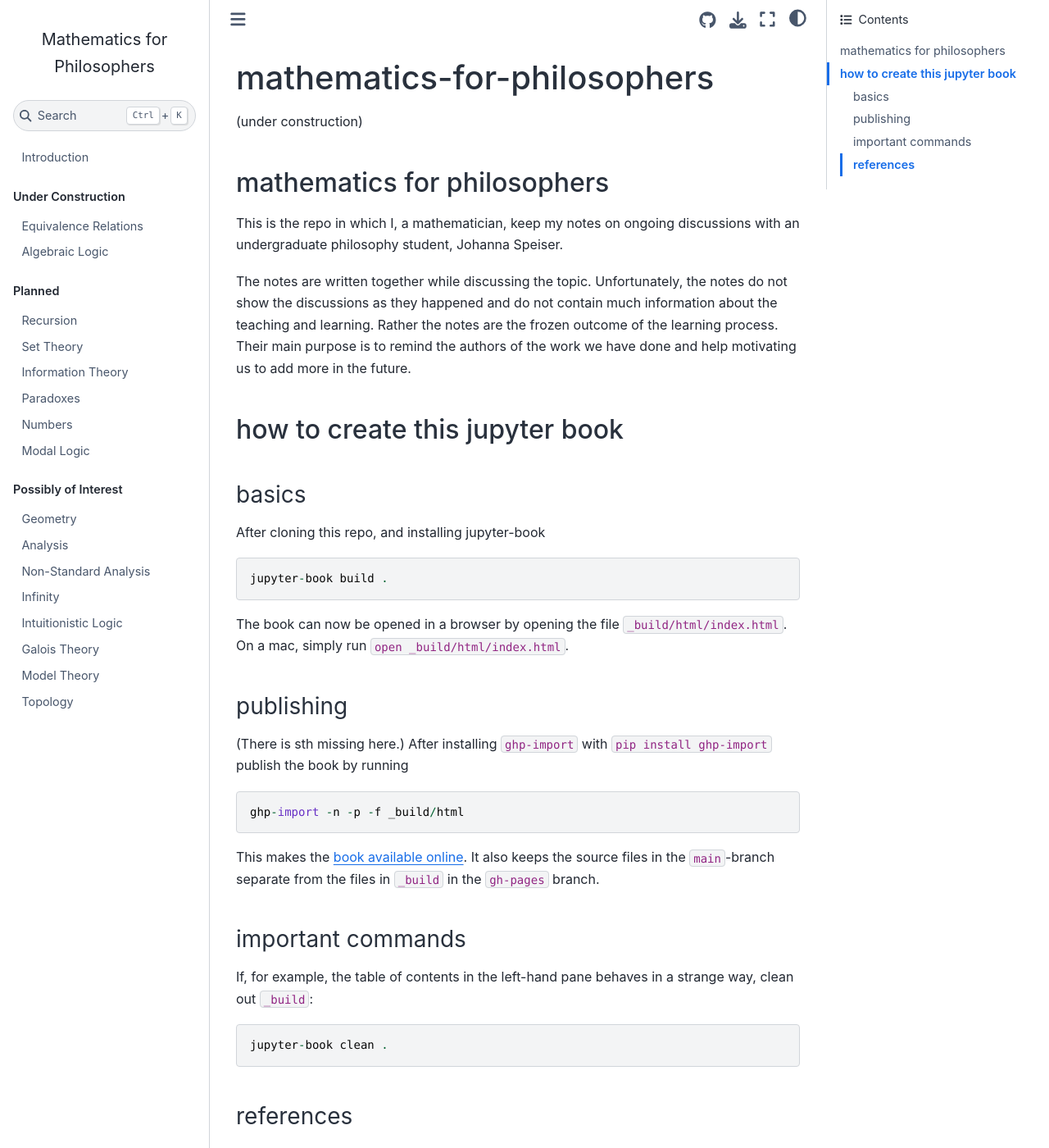
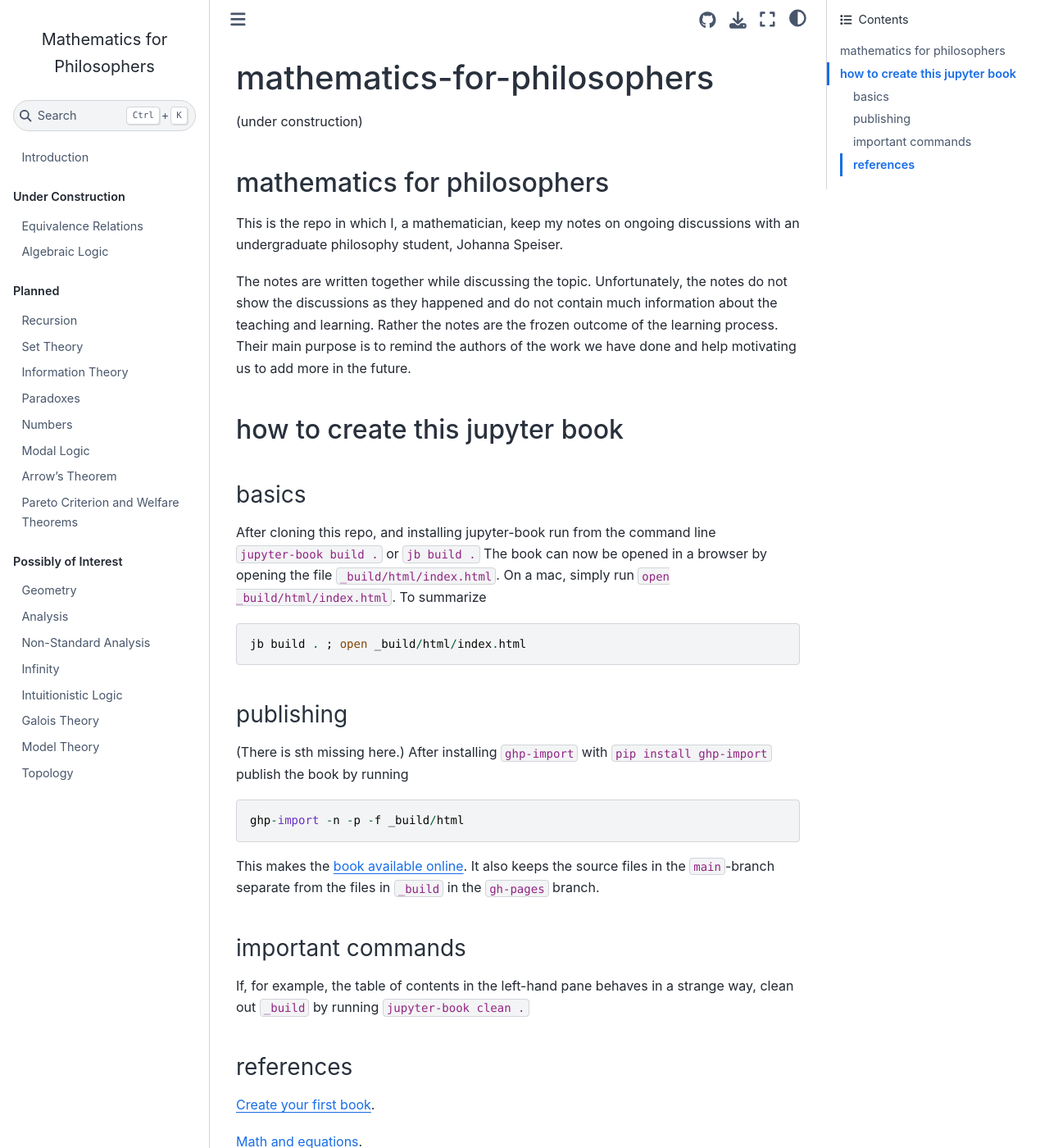
Before and after one commit to alexhkurz/mathematics-for-philosophers, a Jupyter Book: the page built from README.md, in a window 1280 px wide and 1400 px high. Shown: the whole window at 82% size. Built offline with Jupyter Book 1.0.4 settings and Sphinx 7.4.7 and the Sphinx Book theme 1.1.4, drawn with Linux system fonts in a browser that asks for light colours.

Commit message:
welfare and arrows added

````diff
--- a/README.md
+++ b/README.md
@@ -12,13 +12,11 @@ The notes are written together while discussing the topic. Unfortunately, the no
 
 ### basics
 
-After cloning this repo, and installing jupyter-book
+After cloning this repo, and installing jupyter-book run from the command line `jupyter-book build .` or `jb build .` The book can now be opened in a browser by opening the file `_build/html/index.html`. On a mac, simply run `open _build/html/index.html`. To summarize
 
 ```
-jupyter-book build .
+jb build . ; open _build/html/index.html
 ```
-
-The book can now be opened in a browser by opening the file `_build/html/index.html`. On a mac, simply run `open _build/html/index.html`.
 
 ### publishing
 
@@ -33,11 +31,7 @@ This makes the [book available online](https://alexhkurz.github.io/mathematics-f
 
 ### important commands
 
-If, for example, the table of contents in the left-hand pane behaves in a strange way, clean out `_build`:
-
-```
-jupyter-book clean .
-```
+If, for example, the table of contents in the left-hand pane behaves in a strange way, clean out `_build` by running `jupyter-book clean .`
 
 ### references
 
--- a/_toc.yml
+++ b/_toc.yml
@@ -18,6 +18,8 @@ parts:
   - file: contents/paradoxes.md
   - file: contents/numbers.md
   - file: contents/modal-logic.md
+  - file: contents/arrows-theorem.md
+  - file: contents/welfare-theorems.md
 - caption:  Possibly of Interest
   chapters:
   - file: contents/geometry.md
````
Also changed, not shown: contents/arrows-theorem.md (added, +27 -0 lines), 1 other file.
